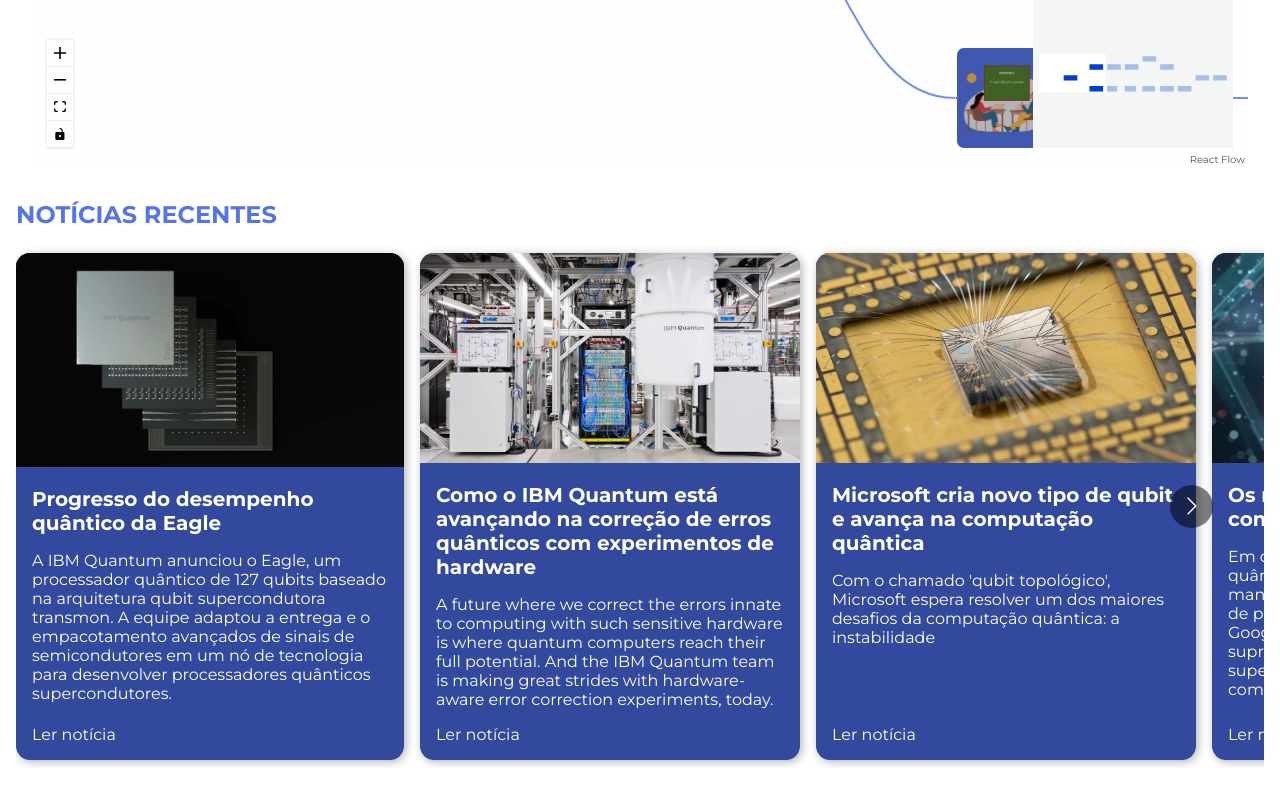
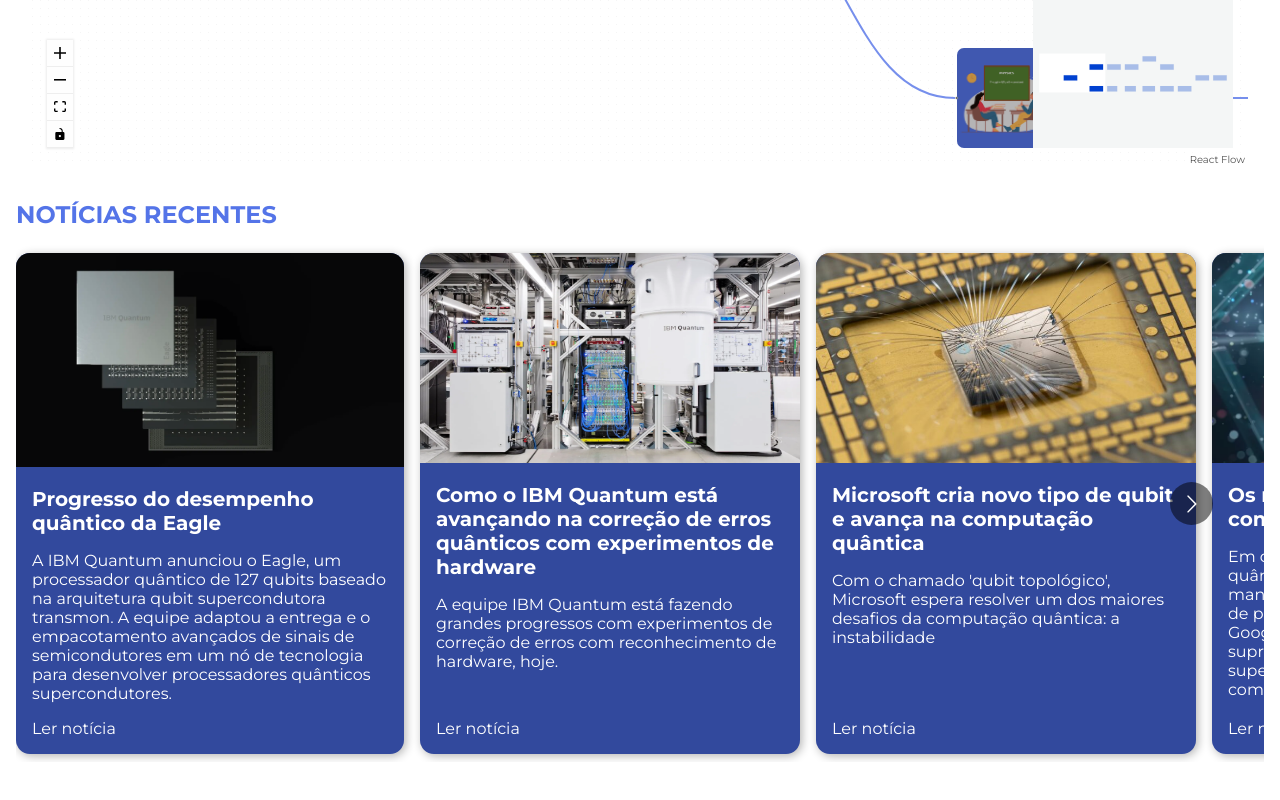
Before and after one commit to JanderSilv/Processamento-de-Dados, a Next.js app: page / in a window 1280 px wide. Shown: the part 1886-2686 px from the top of the page. Built offline with nearby package versions, Linux system fonts and the light colour scheme.

Commit message:
💬 refactor(quantum/news): updates some content.

```diff
--- a/src/components/quantum-computing/news/data/index.ts
+++ b/src/components/quantum-computing/news/data/index.ts
@@ -14,7 +14,7 @@
   {
     title: 'Como o IBM Quantum está avançando na correção de erros quânticos com experimentos de hardware',
     description:
-      'A future where we correct the errors innate to computing with such sensitive hardware is where quantum computers reach their full potential. And the IBM Quantum team is making great strides with hardware-aware error correction experiments, today.',
+      'A equipe IBM Quantum está fazendo grandes progressos com experimentos de correção de erros com reconhecimento de hardware, hoje.',
     url: 'https://research.ibm.com/blog/advancing-quantum-error-correction',
     image: {
       src: '/assets/quantum/ibm-computer.webp',
```
